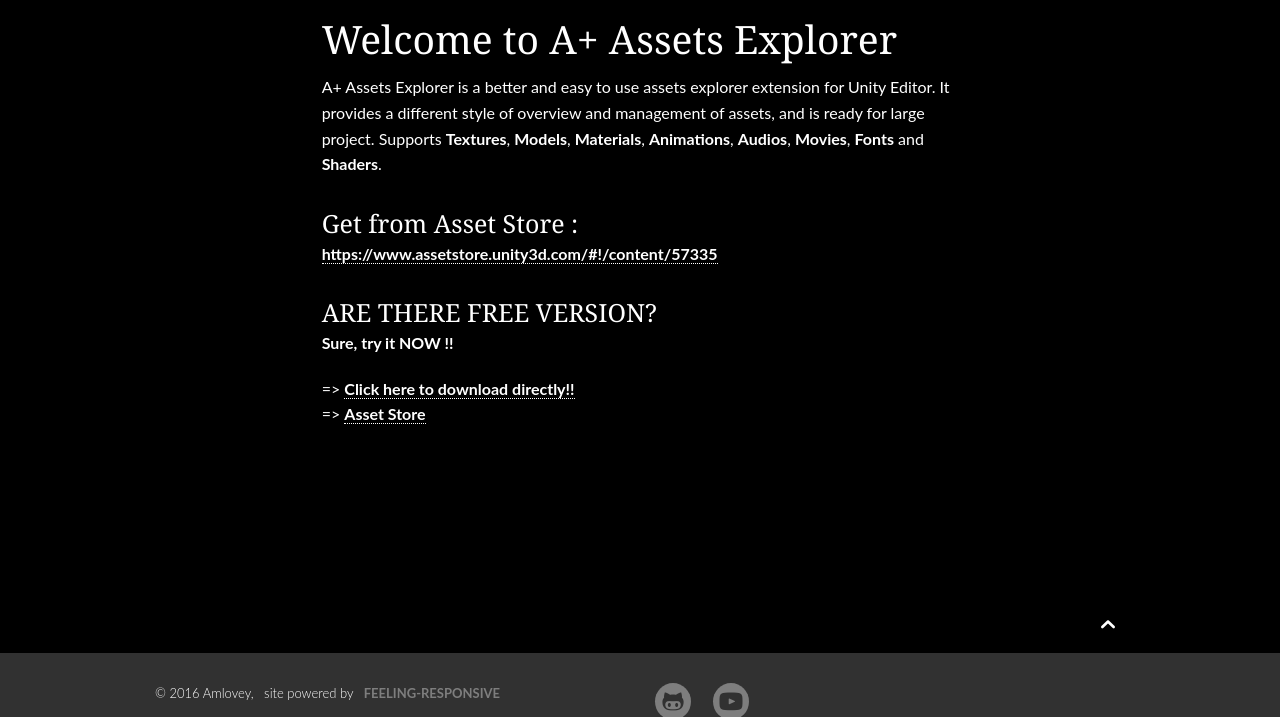
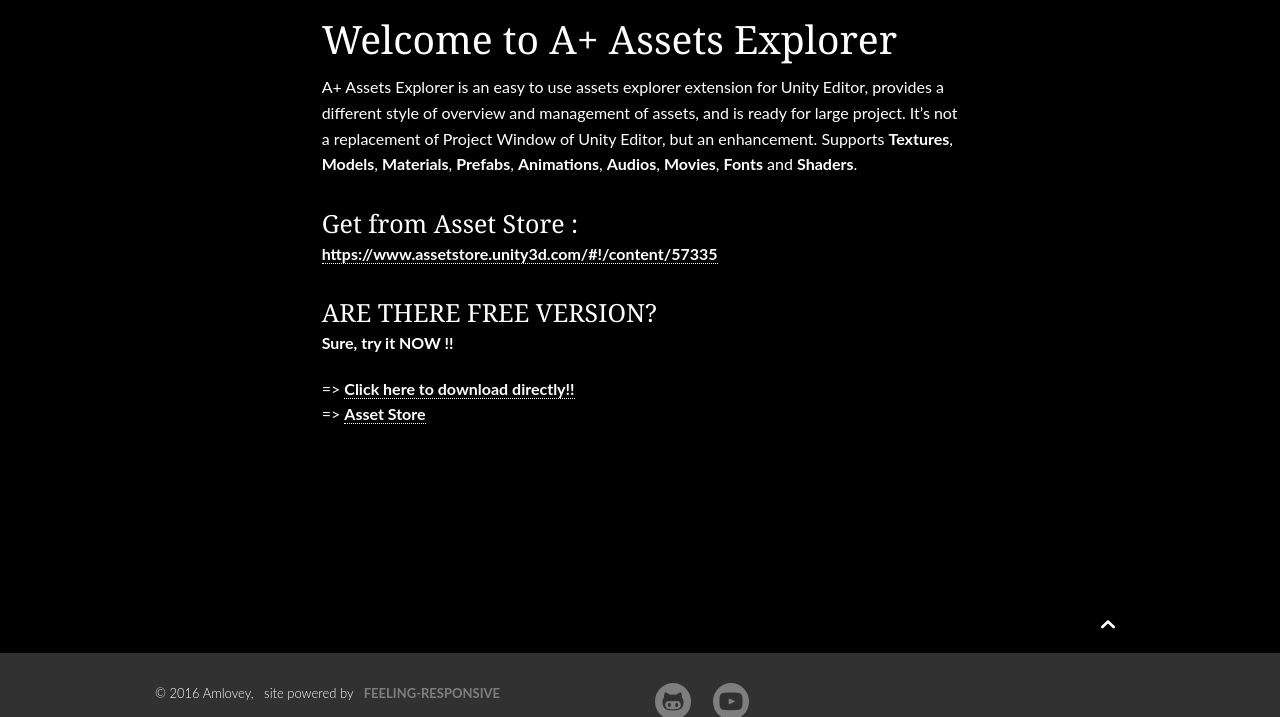
Before and after one commit to amloveyweb/amloveyweb.github.io, a Jekyll site: the page built from pages/AssetsExplorer/AssetExplorer.md, in a window 1280 px wide and 900 px high, scrolled down 551 px, cut to the strip 183-900 px from the top of the window. Built offline with Jekyll 4.4.1, drawn with Linux system fonts in a browser that asks for light colours; comment, search, counter and statistics services are not loaded.

Commit message:
update site

```diff
--- a/pages/AssetsExplorer/AssetExplorer.md
+++ b/pages/AssetsExplorer/AssetExplorer.md
@@ -10,7 +10,7 @@
 permalink: "/assetexplorer/"
 ---
 
-A+ Assets Explorer is a better and easy to use assets explorer extension for Unity Editor. It provides a different style of overview and management of assets, and is ready for large project. Supports __Textures__, __Models__, __Materials__, __Animations__, __Audios__, __Movies__, __Fonts__ and __Shaders__.
+A+ Assets Explorer is an easy to use assets explorer extension for Unity Editor, provides a different style of overview and management of assets, and is ready for large project. It's not a replacement of Project Window of Unity Editor, but an enhancement. Supports __Textures__, __Models__, __Materials__, __Prefabs__, __Animations__, __Audios__, __Movies__, __Fonts__ and __Shaders__.
 
 ### {{ site.data.language.get_from_assetstore }} :
 <https://www.assetstore.unity3d.com/#!/content/57335>
```
Also changed, not shown: pages/AssetsExplorer/assetexplorer_manual.md (+1 -1 lines).
